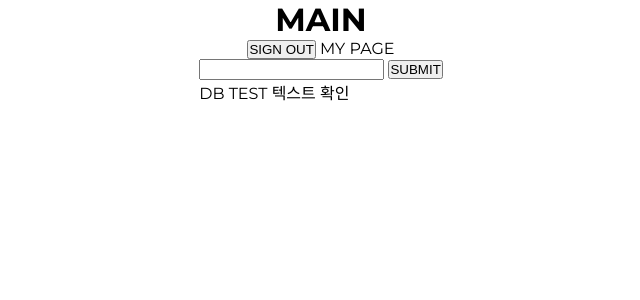
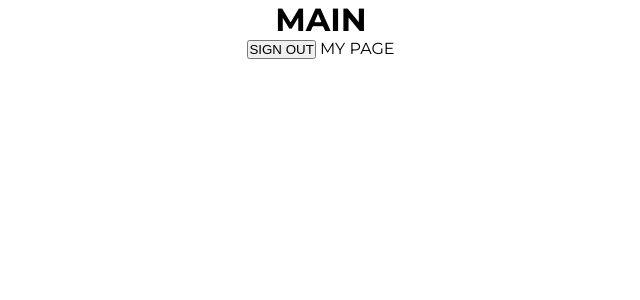
Before and after one commit to green9930/movie_collection, a Flask app: template templates/index.html in a window 1280 px wide. Shown: the top 300 px of the page, without its empty margins (319-959 px from the left). Run offline with Flask 2, Linux system fonts and the light colour scheme; the template is opened without the code that fills it: most values are stand-ins (such as "Sample title", 1, 10 or a date in 2020); some libraries are stand-ins or nearby versions.

Commit message:
[fix] index.html, app.js, app.py 내 테스트 코드 삭제

```diff
--- a/app.py
+++ b/app.py
@@ -45,8 +45,6 @@ def sign_in():
     useremail_receive = request.form['useremail_give']
     password_receive = request.form['password_give']
     pw_hash = hashlib.sha256(password_receive.encode('utf-8')).hexdigest()
-    # print(useremail_receive)
-    # print(password_receive)
 
     result = db.users.find_one(
         {'email': useremail_receive, 'password': pw_hash})
@@ -157,19 +155,3 @@ def get_likes():
         return jsonify({"movielist": movie_list, "message": "SUCCESS : GET LIKE"})
     except (jwt.ExpiredSignatureError, jwt.exceptions.DecodeError):
         return redirect(url_for("home"))
-
-
-# DB TEST -------------------------------------------------------------------- #
-@app.route('/dbtest', methods=['POST'])
-def dbtest_post():
-    text_receive = request.form['text_give']
-
-    doc = {
-        'text': text_receive,
-    }
-    db.testdb.insert_one(doc)
-    return jsonify({'msg': 'MONGODB TEST SUCCESS'})
-
-
-if __name__ == '__main__':
-    app.run('0.0.0.0', port=5000, debug=True)
--- a/static/app.js
+++ b/static/app.js
@@ -311,17 +311,3 @@ $(document).on('click', '.mymovie-delete-btn', (e) => {
   handleDeleteLike(targetMovie);
   fetchData(POPULAR_MOVIES);
 });
-/* DB TEST ------------------------------------------------------------------ */
-const dbTestPost = () => {
-  // input 입력 내용
-  let text = $('.dbtest-input').val();
-  console.log(text);
-  $.ajax({
-    type: 'POST',
-    url: '/dbtest',
-    data: { text_give: text },
-    success: (res) => {
-      alert(res['msg']);
-    },
-  });
-};
--- a/templates/index.html
+++ b/templates/index.html
@@ -33,17 +33,5 @@
     <div>
       <ul class="movie-list"></ul>
     </div>
-    <!-- DB TEST --------------------------------------------------------------- -->
-    <div>
-      <div>
-        <input class="dbtest-input" type="text" />
-        <button class="dbtest-btn" type="submit" onclick="dbTestPost()">
-          SUBMIT
-        </button>
-      </div>
-      <div class="dbtest-list">
-        <span class="dbtest-text">DB TEST 텍스트 확인</span>
-      </div>
-    </div>
   </body>
 </html>
```
